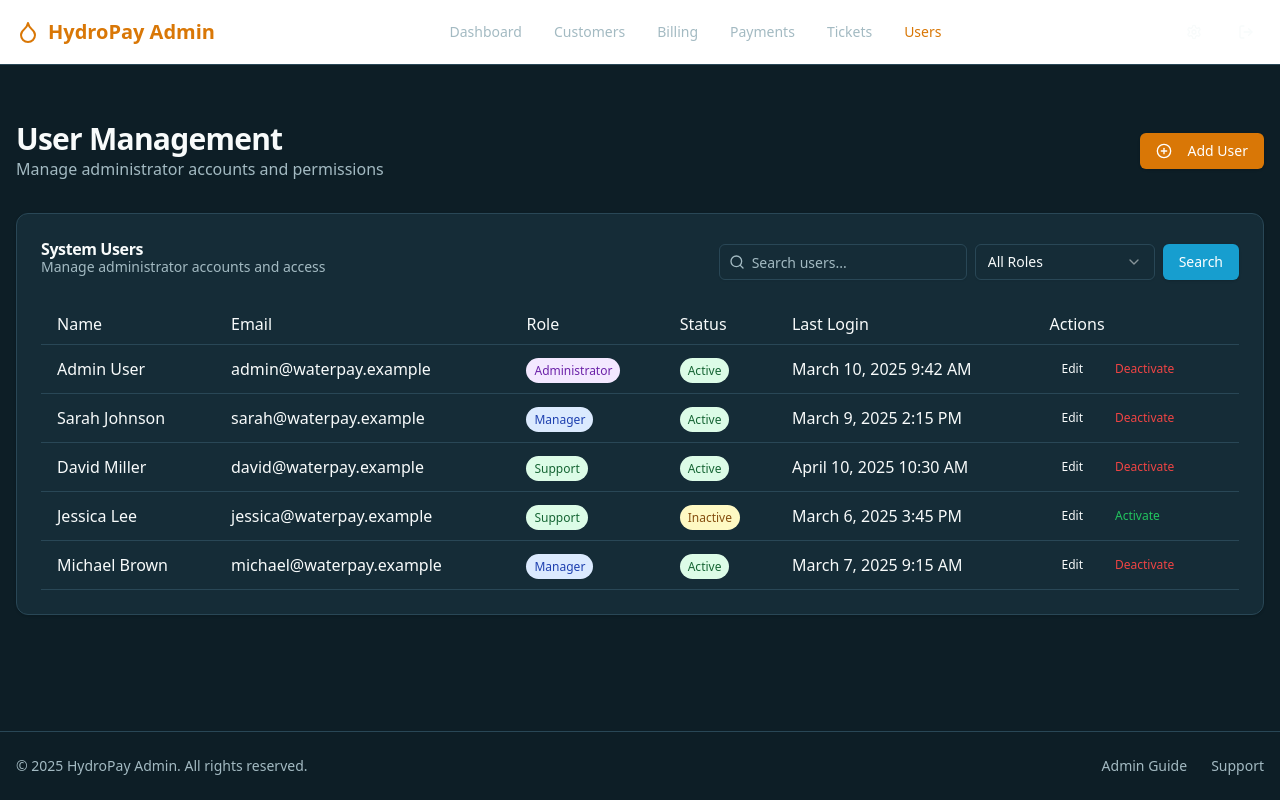
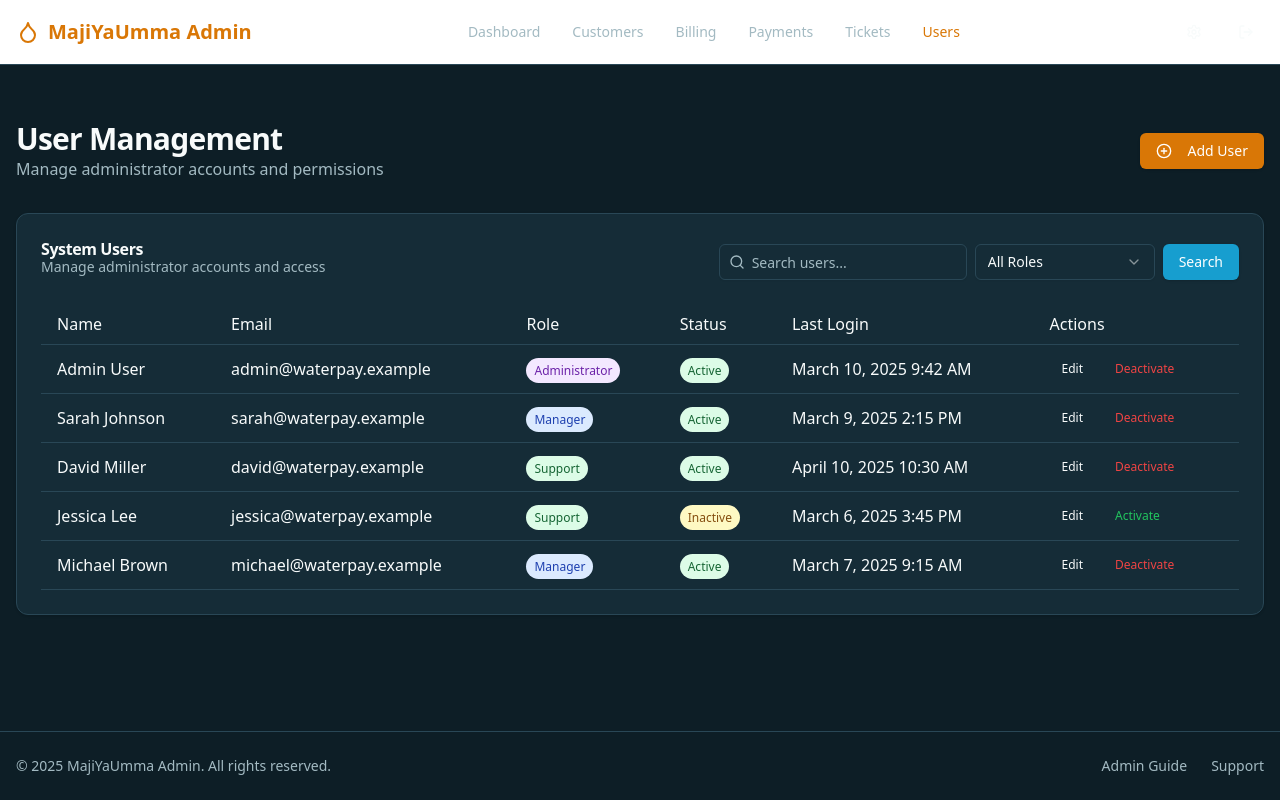
Before and after one commit to XTed234/maji-ya-umma, a React (Vite) app in the folder newClient/: page /admin/users in a window 1280 px wide. Built offline with nearby package versions, Linux system fonts and the light colour scheme.

Commit message:
changed to maji ya umma

```diff
--- a/newClient/index.html
+++ b/newClient/index.html
@@ -2,9 +2,9 @@
 <html lang="en">
   <head>
     <meta charset="UTF-8" />
-    <link rel="icon" type="image/svg+xml" href="src/assets/hydropay-high-resolution-logo-transparent.png" />
+    <link rel="icon" type="image/svg+xml" href="src/assets/MajiYaUmma-high-resolution-logo-transparent.png" />
     <meta name="viewport" content="width=device-width, initial-scale=1.0" />
-    <title>HydroPay</title>
+    <title>MajiYaUmma</title>
   </head>
   <body>
     <div id="root"></div>
--- a/newClient/src/Components/admin-layout.jsx
+++ b/newClient/src/Components/admin-layout.jsx
@@ -104,7 +104,7 @@ export function AdminLayout({ children }) {
       <footer className="mt-auto w-full border-t bg-background py-6">
         <div className="container mx-auto flex flex-col items-center justify-between gap-4 px-4 md:flex-row">
           <p className="text-center text-sm text-muted-foreground md:text-left">
-            &copy; {new Date().getFullYear()} HydroPay Admin. All rights reserved.
+            &copy; {new Date().getFullYear()} MajiYaUmma Admin. All rights reserved.
           </p>
           <div className="flex items-center gap-6">
             <Link to="#" className="text-sm text-muted-foreground hover:text-foreground hover:underline">
--- a/newClient/src/Components/customer-layout.jsx
+++ b/newClient/src/Components/customer-layout.jsx
@@ -104,7 +104,7 @@ export function CustomerLayout({ children }) {
       <footer className="mt-auto w-full border-t bg-background py-6">
         <div className="container mx-auto flex flex-col items-center justify-between gap-4 px-4 md:flex-row">
           <p className="text-center text-sm text-muted-foreground md:text-left">
-            &copy; {new Date().getFullYear()} HydroPay. All rights reserved.
+            &copy; {new Date().getFullYear()} MajiYaUmma. All rights reserved.
           </p>
           <div className="flex items-center gap-6">
             <Link to="#" className="text-sm text-muted-foreground hover:text-foreground hover:underline">
--- a/newClient/src/Components/logo.jsx
+++ b/newClient/src/Components/logo.jsx
@@ -8,7 +8,7 @@ export function Logo({ variant = "default" }) {
       className={`flex items-center gap-2 ${variant === "admin" ? "text-amber-600" : "text-water"}`}
     >
       <Droplet  />
-      <span className="font-bold text-xl">{variant === "admin" ? "HydroPay Admin" : "HydroPay"}</span>
+      <span className="font-bold text-xl">{variant === "admin" ? "MajiYaUmma Admin" : "MajiYaUmma"}</span>
     </Link>
   )
 }
--- a/newClient/src/pages/User/feedback.jsx
+++ b/newClient/src/pages/User/feedback.jsx
@@ -81,7 +81,7 @@ function FeedbackPage() {
                 </div>
                 <div className="flex items-center justify-between border-b pb-2">
                   <p className="font-medium">Email</p>
-                  <p>support@hydropay.example</p>
+                  <p>support@MajiYaUmma.example</p>
                 </div>
                 <div className="flex items-center justify-between border-b pb-2">
                   <p className="font-medium">Hours</p>
--- a/newClient/src/pages/User/login.jsx
+++ b/newClient/src/pages/User/login.jsx
@@ -68,7 +68,7 @@ function LoginPage() {
             <div className="flex justify-center">
               <Droplet className="h-16 w-16 text-[#1EBBD7]" />
             </div>
-            <h1 className="mt-4 text-3xl font-bold tracking-tight text-gray-900">HydroPay</h1>
+            <h1 className="mt-4 text-3xl font-bold tracking-tight text-gray-900">Maji ya Umma</h1>
             <p className="mt-2 text-xl text-[#1EBBD7] font-medium">Managing Water, Empowering Users</p>
           </div>
 
--- a/newClient/src/pages/User/register.jsx
+++ b/newClient/src/pages/User/register.jsx
@@ -71,7 +71,7 @@ function RegisterPage() {
             <div className="flex justify-center">
               <Droplet className="h-16 w-16 text-[#1EBBD7]" />
             </div>
-            <h1 className="mt-4 text-3xl font-bold tracking-tight text-gray-900">HydroPay</h1>
+            <h1 className="mt-4 text-3xl font-bold tracking-tight text-gray-900">MajiYaUmma</h1>
             <p className="mt-2 text-xl text-[#1EBBD7] font-medium">Managing Water, Empowering Users</p>
           </div>
 
@@ -129,7 +129,7 @@ function RegisterPage() {
             <form onSubmit={handleSubmit}>
               <CardHeader>
                 <CardTitle className="text-2xl">Create an Account</CardTitle>
-                <CardDescription>Join HydroPay to manage your water service</CardDescription>
+                <CardDescription>Join MajiYaUmma to manage your water service</CardDescription>
               </CardHeader>
               <CardContent className="grid gap-4">
                 {error && (
```
Also changed, not shown: 2 other files (tests, documents, lock files or other folders).
